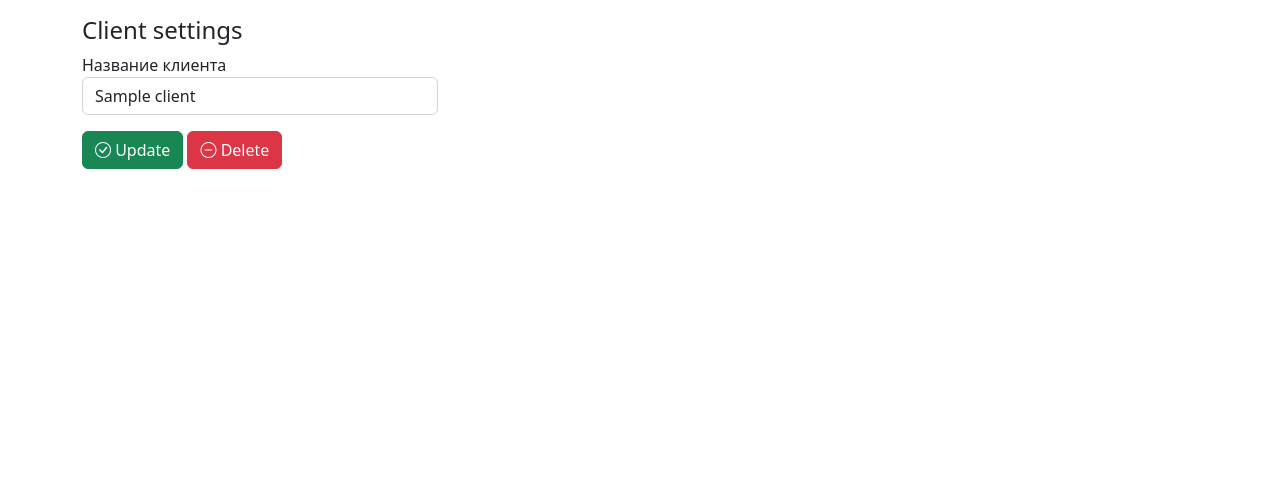
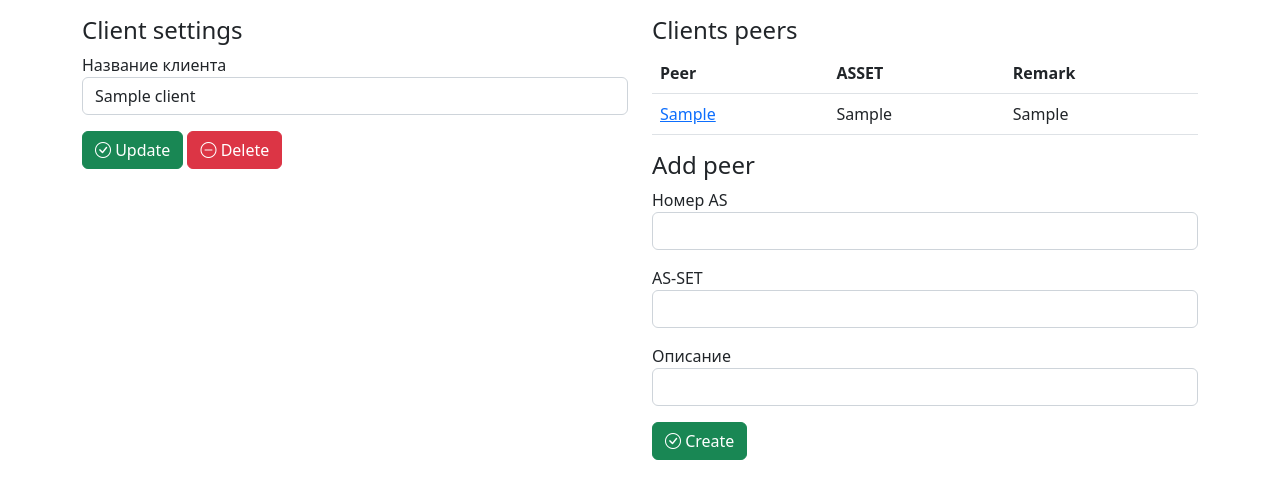
Before and after one commit to naffabob/hippo_ripe, a Flask app: page /clients/1 in a window 1280 px wide. Shown: the part 56-555 px from the top of the page. Run offline with Flask 2, Linux system fonts and the light colour scheme; tables that the repository leaves empty hold one stand-in row (values such as "Sample post"); some libraries are stand-ins or nearby versions.

Commit message:
Add peer form on client page, add peers count on clients page

```diff
--- a/webapp/client/forms.py
+++ b/webapp/client/forms.py
@@ -1,9 +1,30 @@
 from flask_wtf import FlaskForm
-from wtforms import StringField, SubmitField
-from wtforms.validators import DataRequired
+from wtforms import StringField
+from wtforms.validators import DataRequired, Length, Regexp
 
 
 class ClientForm(FlaskForm):
     render_kw = {"class": "form-control"}
 
     name = StringField('Название клиента', validators=[DataRequired()], render_kw=render_kw)
+
+
+class ClentPeerForm(FlaskForm):
+    render_kw = {"class": "form-control"}
+    min_string_value = 5
+    max_string_value = 13
+    asn = StringField(
+        label='Номер AS',
+        validators=[
+            DataRequired(message='Поле обязательно для заполнения'),
+            Length(
+                min=min_string_value,
+                max=max_string_value,
+                message=f'Количество симовлов должно быть от {min_string_value} до {max_string_value}'
+            ),
+            Regexp(regex='^AS[0-9]*$', message='Неверный формат AS-NUM'),
+        ],
+        render_kw=render_kw
+    )
+    asset = StringField(label='AS-SET', render_kw=render_kw)
+    remark = StringField(label='Описание', render_kw=render_kw)
--- a/webapp/client/views.py
+++ b/webapp/client/views.py
@@ -1,17 +1,23 @@
+from flask import abort, Blueprint, flash, render_template, redirect, url_for, request
 from sqlalchemy.exc import IntegrityError
 from sqlalchemy.sql import func
-from flask import abort, Blueprint, flash, render_template, redirect, url_for, request
 
-from webapp.client.forms import ClientForm
+from webapp.client.forms import ClientForm, ClentPeerForm
 from webapp.client.models import Client
 from webapp.db import db
+from webapp.peer.models import Peer
 
 blueprint = Blueprint('client', __name__, url_prefix='/clients')
 
 
 @blueprint.route('/')
 def clients_view():
-    clients = Client.query.all()
+    clients = db.session.query(
+        Client.id,
+        Client.name,
+        func.count(Peer.id)
+    ).join(Client.peers, isouter=True).group_by(Client.id)
+
     page = 'clients'
     return render_template('client/clients.html', clients=clients, page=page)
 
@@ -23,28 +29,48 @@ def client_view(client_id):
         abort(404)
 
     client_form = ClientForm(obj=client)
+    peer_form = ClentPeerForm()
+
     if request.method == 'POST':
         action = request.form.get("action", None)
+
         if action == 'delete_client':
             db.session.delete(client)
             db.session.commit()
             flash('Client deleted', category='success')
             return redirect(url_for('client.clients_view'))
 
-        client_form = ClientForm()
-        if client_form.validate_on_submit():
-            client.name = client_form.name.data
-            db.session.add(client)
-            try:
-                db.session.commit()
-            except IntegrityError:
-                flash('Такой клиент уже существует', category='error')
+        if action == 'update_client':
+            if client_form.validate_on_submit():
+                client.name = client_form.name.data
+                db.session.add(client)
+                try:
+                    db.session.commit()
+                except IntegrityError:
+                    flash('Такой клиент уже существует', category='error')
+                    return redirect(url_for('client.client_view', client_id=client_id))
+
+                flash('Данные успешно сохранены', category='success')
                 return redirect(url_for('client.client_view', client_id=client_id))
 
-            flash('Данные успешно сохранены', category='success')
-            return redirect(url_for('client.clients_view'))
+        if action == 'create_peer':
+            if peer_form.validate_on_submit():
+                peer = Peer()
+                peer.asn = peer_form.asn.data
+                peer.asset = peer_form.asset.data
+                peer.remark = peer_form.remark.data
+                peer.client_id = client.id
+                db.session.add(peer)
+                try:
+                    db.session.commit()
+                except IntegrityError:
+                    flash('Такой peer уже существует', category='error')
+                    return redirect(url_for('client.client_view', client_id=client_id))
 
-    return render_template('client/client.html', form=client_form, client=client)
+                flash('Данные успешно сохранены', category='success')
+                return redirect(url_for('client.client_view', client_id=client_id))
+
+    return render_template('client/client.html', form=client_form, client=client, peer_form=peer_form)
 
 
 @blueprint.route('/add', methods=['POST', 'GET'])
--- a/webapp/peer/forms.py
+++ b/webapp/peer/forms.py
@@ -1,5 +1,5 @@
 from flask_wtf import FlaskForm
-from wtforms import StringField, SubmitField, SelectField
+from wtforms import StringField, SelectField
 from wtforms.validators import DataRequired, Length, Regexp
 
 
@@ -28,6 +28,3 @@ class PeerForm(FlaskForm):
         validators=[DataRequired(message='Поле обязательно для заполнения')],
         render_kw=render_kw,
     )
-    current_prefixes = StringField(label='Актуальные префиксы', render_kw=render_kw)
-    new_prefixes = StringField(label='Новые префиксы', render_kw=render_kw)
-    todelete_prefixes = StringField(label='Префиксы для удаления', render_kw=render_kw)
--- a/webapp/peer/views.py
+++ b/webapp/peer/views.py
@@ -88,7 +88,8 @@ def peer_view(peer_id):
                 return redirect(url_for('peer.peer_view', peer_id=peer_id))
 
             flash('Данные успешно сохранены', category='success')
-            return redirect(url_for('peer.peers_view'))
+            return redirect(url_for('peer.peer_view', peer_id=peer_id))
+
     return render_template('peer/peer.html', form=peer_form, peer=peer, peer_prefixes=peer_prefixes)
 
 
@@ -115,7 +116,7 @@ def add_peer_view():
                 return redirect(url_for('peer.add_peer_view'))
 
             flash('Данные успешно сохранены', category='success')
-            return redirect(url_for('peer.peers_view'))
+            return redirect(url_for('peer.peer_view', peer_id=peer.id))
 
     return render_template('peer/add_peer.html', form=peer_form, peer=peer)
 
--- a/webapp/templates/client/client.html
+++ b/webapp/templates/client/client.html
@@ -2,13 +2,13 @@
 
 {% block content %}
 
-<h4>Client settings</h4>
 <div class="row">
-	<div class="col-4">
+	<div class="col-md-6 pb-3">
+		<h4>Client settings</h4>
 		<form method="POST">
 			{% include 'client/client_form.html' %}
 			<div class="mb-3">
-				<button type="submit" class="btn btn-success" name="action" value="update_peer">
+				<button type="submit" class="btn btn-success" name="action" value="update_client">
 					<i class="bi bi-check-circle"></i> Update
 				</button>
 				<button class="btn btn-danger" name="action" value="delete_client">
@@ -17,7 +17,37 @@
 			</div>
 		</form>
 	</div>
-	<div class="col-8">
+	<div class="col-md-6">
+		<h4>Clients peers</h4>
+		<table class="table mb-3">
+			<thead>
+			<tr>
+				<th scope="col">Peer</th>
+				<th scope="col">ASSET</th>
+				<th scope="col">Remark</th>
+			</tr>
+			</thead>
+			<tbody>
+			{% for peer in client.peers %}
+			<tr>
+				<td><a href="{{ url_for('peer.peer_view', peer_id=peer.id) }}">{{ peer.asn }}</a></td>
+				<td>{{ peer.asset }}</td>
+				<td>{{ peer.remark }}</td>
+			</tr>
+			{% endfor %}
+			</tbody>
+		</table>
+
+		<h4>Add peer</h4>
+		<form method="POST">
+			{% include 'client/client_peer_form.html' %}
+			<div class="mb-3">
+				<button type="submit" class="btn btn-success" name="action" value="create_peer">
+					<i class="bi bi-check-circle"></i> Create
+				</button>
+			</div>
+		</form>
+
 	</div>
 </div>
 
--- /dev/null
+++ b/webapp/templates/client/client_peer_form.html
@@ -0,0 +1,18 @@
+{{ peer_form.hidden_tag() }}
+<div class="mb-3">
+	{{ peer_form.asn.label }}
+	{{ peer_form.asn }}
+	{% if peer_form.asn.errors %}
+		{% for error in peer_form.asn.errors %}
+			<p class="text-danger">{{ error }}</p>
+		{% endfor %}
+	{% endif %}
+</div>
+<div class="mb-3">
+	{{ peer_form.asset.label }}
+	{{ peer_form.asset }}
+</div>
+<div class="mb-3">
+	{{ peer_form.remark.label }}
+	{{ peer_form.remark }}
+</div>
--- a/webapp/templates/client/clients.html
+++ b/webapp/templates/client/clients.html
@@ -18,12 +18,14 @@
 			<thead>
 			<tr>
 				<th scope="col">Client name</th>
+				<th scope="col">Peers</th>
 			</tr>
 			</thead>
 			<tbody>
-			{% for client in clients %}
+			{% for clients_id, client_name, peers_count in clients %}
 			<tr>
-				<td><a href="{{ url_for('client.client_view', client_id=client.id) }}">{{ client.name }}</a></td>
+				<td><a href="{{ url_for('client.client_view', client_id=clients_id) }}">{{ client_name }}</a></td>
+				<td>{{ peers_count }}</td>
 			</tr>
 			{% endfor %}
 			</tbody>
--- a/webapp/templates/peer/peer.html
+++ b/webapp/templates/peer/peer.html
@@ -11,10 +11,9 @@
 				<button type="submit" class="btn btn-success" name="action" value="update_peer">
 					<i class="bi bi-check-circle"></i> Update
 				</button>
-				<button class="btn btn-danger" name="action" value="delete_client">
+				<button class="btn btn-danger" name="action" value="delete_peer">
 					<i class="bi bi-dash-circle"></i> Delete
 				</button>
-				<a class="btn btn-secondary" href="{{ url_for('peer.peers_view')}}">Back</a>
 				<a class="btn btn-warning" href="{{ url_for('peer.peer_config_view', peer_id=peer.id)}}">
 					<i class="bi bi-card-text"></i> Policy Config
 				</a>
```
